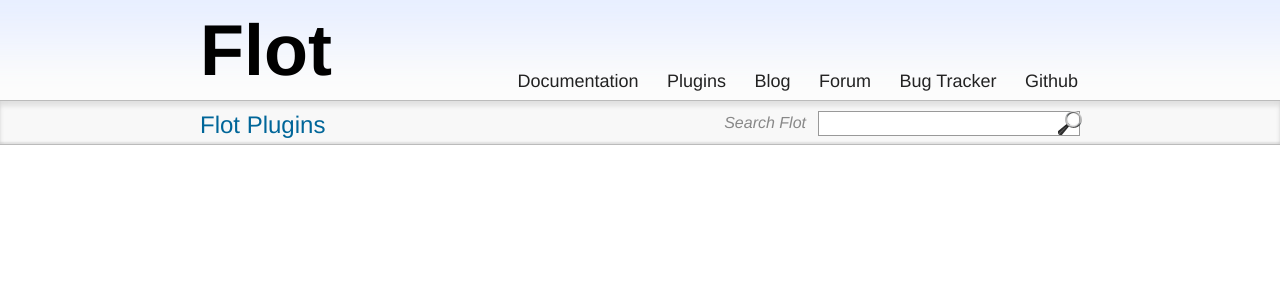
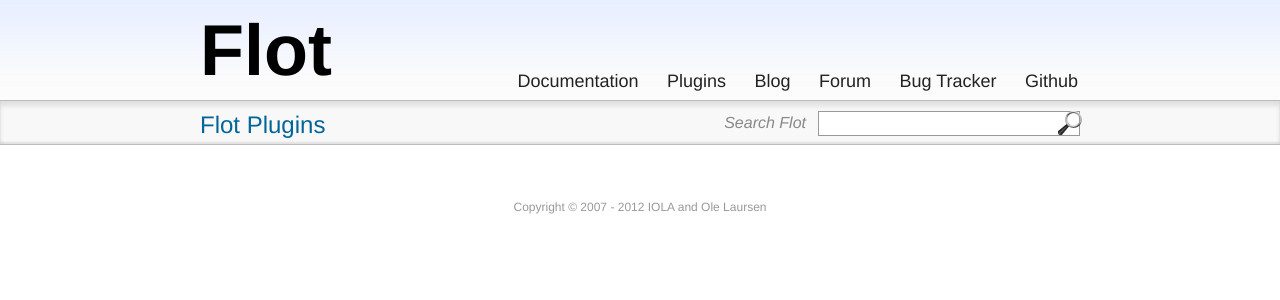
Before and after one commit to flot/flot.github.com, a Jekyll site: the page built from plugins/index.html, in a window 1280 px wide. Shown: the top 300 px of the page. Built offline with Jekyll 4.4.1, drawn with Linux system fonts in a browser that asks for light colours; Markdown is read by kramdown in place of the engine named in the settings.

Commit message:
Added a footer with copyright info.

```diff
--- a/_includes/footer.html
+++ b/_includes/footer.html
@@ -1,2 +1,5 @@
+	<div class="footer">
+		Copyright &copy; 2007 - 2012 IOLA and Ole Laursen
+	</div>
 </body>
 </html>
--- a/css/flot.css
+++ b/css/flot.css
@@ -160,6 +160,13 @@
 	padding: 20px 10px 10px 10px;
 }
 
+.footer {
+	margin-top: 25px;
+	margin-bottom: 10px;
+	text-align: center;
+	font-size: 12px;
+	color: #999;
+}
 
 .blog-post .attribution {
 	font-size: 12px;
```
